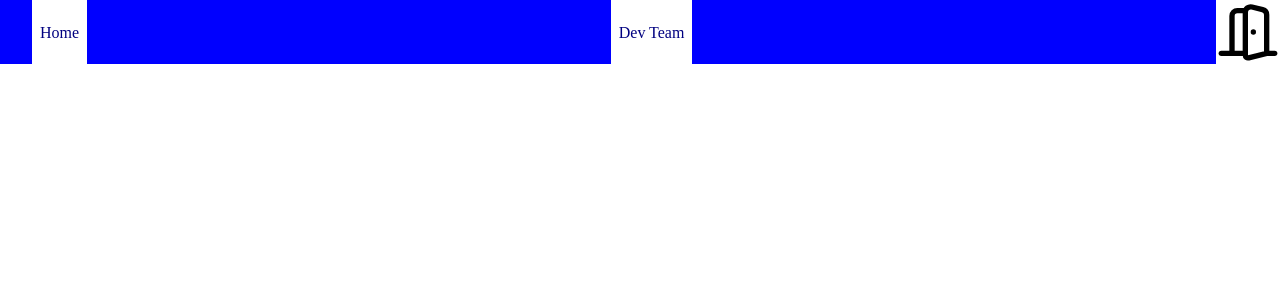
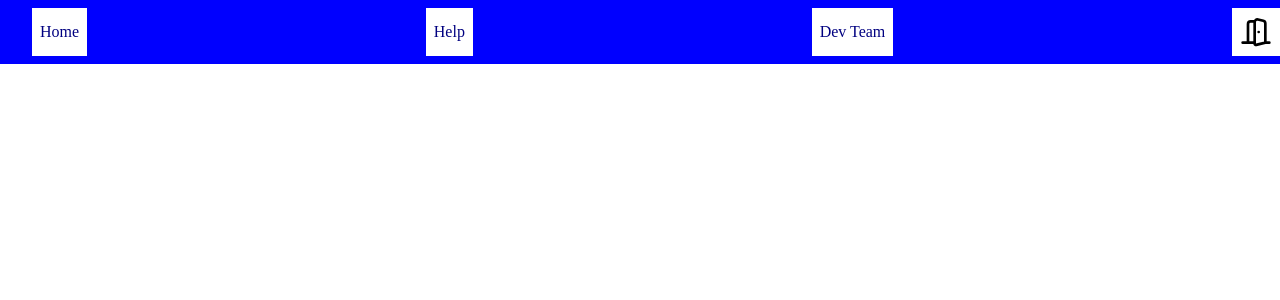
Before and after one commit to UWRF-Development-Team/ACM-Website, a PHP site: page /topBar.html in a window 1280 px wide. Shown: the top 300 px of the page. Run offline with PHP 8.4, Linux system fonts and the light colour scheme.

Commit message:
Adds a help button. Changes styling to make individual buttons smaller.

```diff
--- a/topBar.css
+++ b/topBar.css
@@ -1,6 +1,7 @@
 header {
     display: flex;
     flex-direction: row;
+    align-items: center;
     justify-content: space-between;
     background-color: blue;
     margin: 0;
@@ -13,10 +14,13 @@ header {
 
 a {
     padding: 0.5rem;
+    display: flex;
     text-decoration: none;
+    align-items: center;
     color: navy;
     background-color: white;
     margin-left: 2rem;
+    height: 2rem;
 }
 
 a:hover {
@@ -24,10 +28,6 @@ a:hover {
     outline-offset: -3px;
 }
 
-a:has(img) {
-    height: 100%;
-    padding: 0;
-}
 a > img {
     height: 100%;
 }
--- a/topBar.html
+++ b/topBar.html
@@ -13,6 +13,10 @@
         <a href="index.html" target="_top">
             <p>Home</p>
         </a>
+        <!--todo-->
+        <a href="TODO.html" target="_top">
+            <p>Help</p>
+        </a>
         <a href="devTeam.html" target="_top">
             <p>Dev Team</p>
         </a>
```
